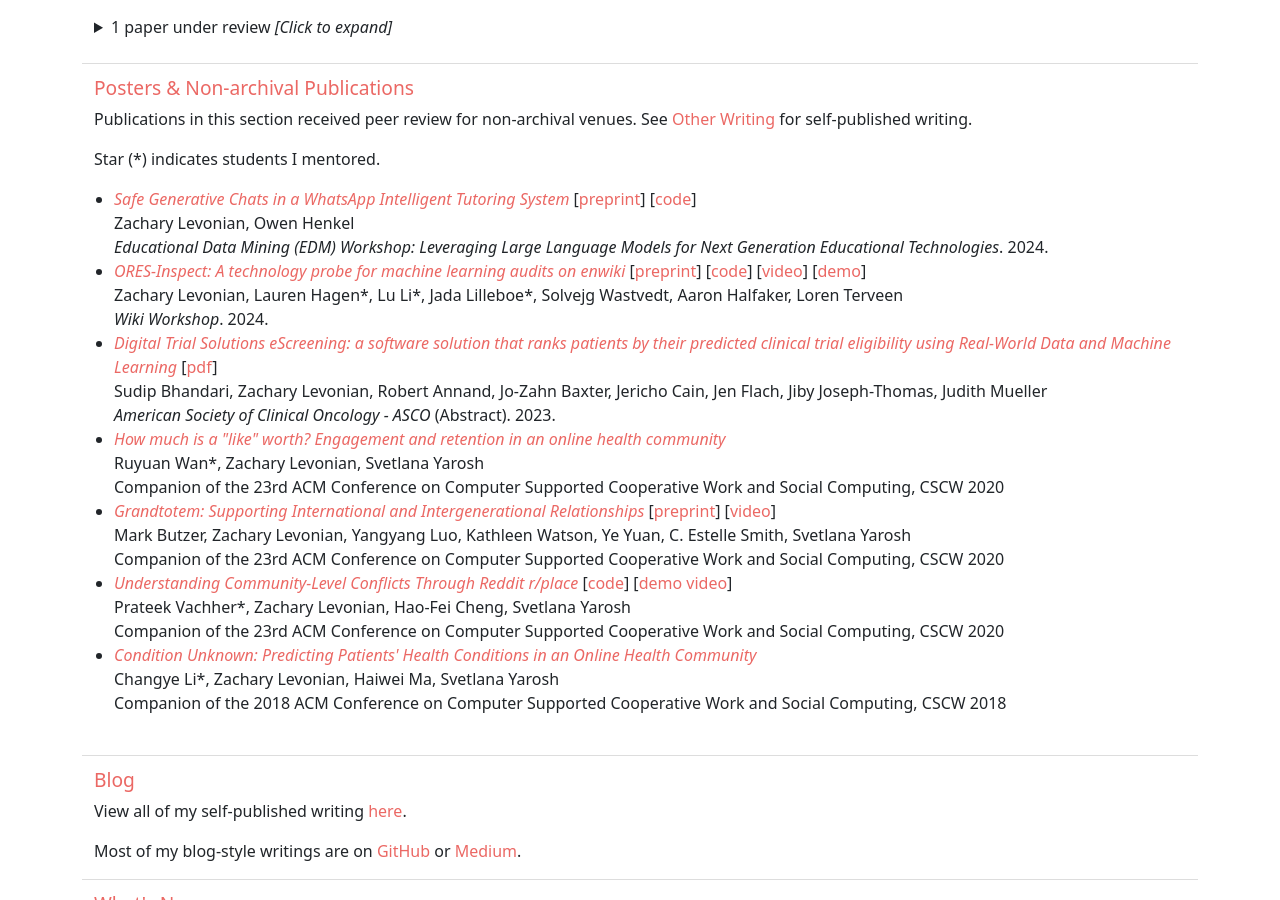
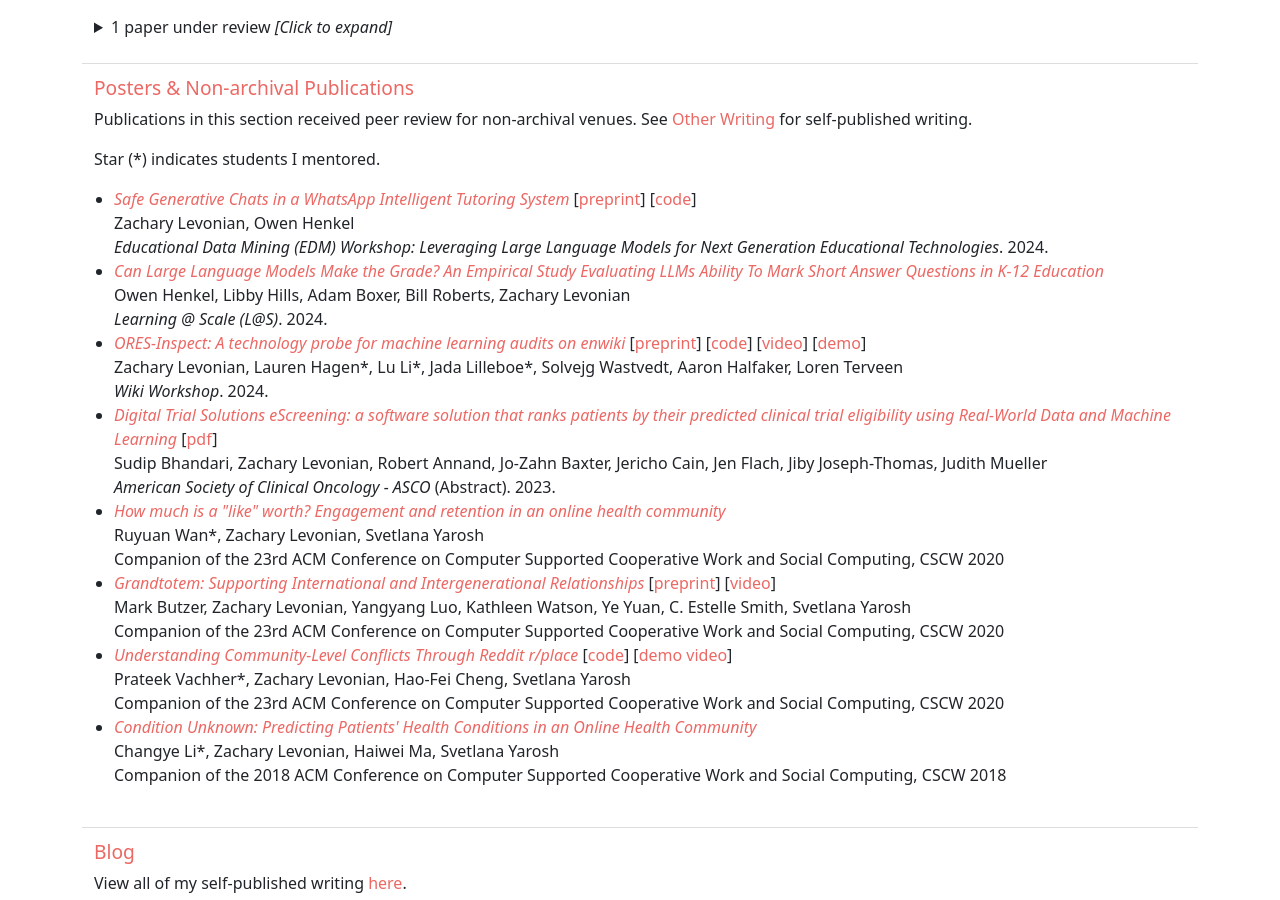
Before and after one commit to levon003/levon003.github.io, a Jekyll site: the page index.html, which Jekyll copies as it is, in a window 1280 px wide and 900 px high, scrolled down 2084 px. Built offline with Jekyll 4.4.1, drawn with Linux system fonts in a browser that asks for light colours; some of the changed text lies outside the part shown.

Commit message:
Add L@S paper

```diff
--- a/index.html
+++ b/index.html
@@ -230,6 +230,7 @@
                 <li>
                     <!-- https://gaied.org/neurips2023/ -->
                     <!-- https://gaied.org/neurips2023/files/40/40_paper.pdf -->
+                     <!-- EDM 2024 publication link: https://zenodo.org/records/12729824 -->
                     <a href="https://arxiv.org/abs/2310.03184" class="italics">Retrieval-augmented Generation to Improve Math Question-Answering: Trade-offs Between Groundedness and Human Preference</a>
                     [<a href="https://arxiv.org/abs/2310.03184">preprint</a>]
                     [<a href="https://github.com/digitalharborfoundation/rag-for-math-qa">code</a>]
@@ -352,13 +353,19 @@
             <p>Star (*) indicates students I mentored.</p>
             <ul>
                 <li>
-                    <a href=" http://arxiv.org/abs/2407.04915" class="italics">Safe Generative Chats in a WhatsApp Intelligent Tutoring System</a>
+                    <a href="http://arxiv.org/abs/2407.04915" class="italics">Safe Generative Chats in a WhatsApp Intelligent Tutoring System</a>
                     [<a href="http://arxiv.org/abs/2407.04915">preprint</a>]
                     [<a href="https://github.com/DigitalHarborFoundation/chatbot-safety">code</a>]
                     <br>
                     Zachary Levonian, Owen Henkel<br>
                     <!-- https://sites.google.com/view/llmworkshopedm/home -->
                     <em>Educational Data Mining (EDM) Workshop: Leveraging Large Language Models for Next Generation Educational Technologies</em>. 2024.
+                </li>
+                <li>
+                    <a href="https://dl.acm.org/doi/10.1145/3657604.3664693" class="italics">Can Large Language Models Make the Grade? An Empirical Study Evaluating LLMs Ability To Mark Short Answer Questions in K-12 Education</a>
+                    <br>
+                    Owen Henkel, Libby Hills, Adam Boxer, Bill Roberts, Zachary Levonian<br>
+                    <em>Learning @ Scale (L@S)</em>. 2024.
                 </li>
                 <li>
                     <a href="https://arxiv.org/abs/2406.08453" class="italics">ORES-Inspect: A technology probe for machine learning audits on enwiki</a>
```
Also changed, not shown: other parts of index.html (+1 -1 lines).
